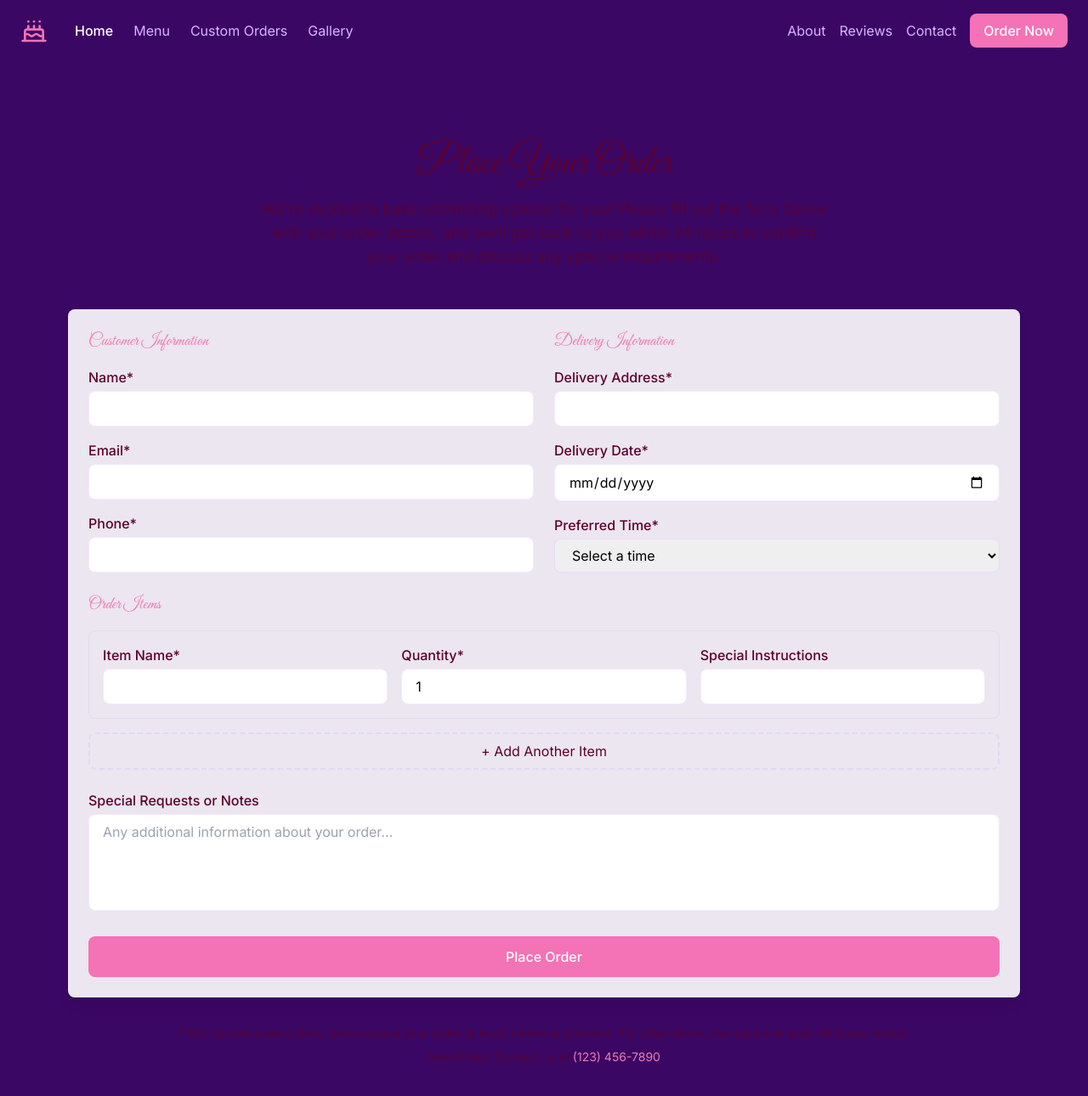
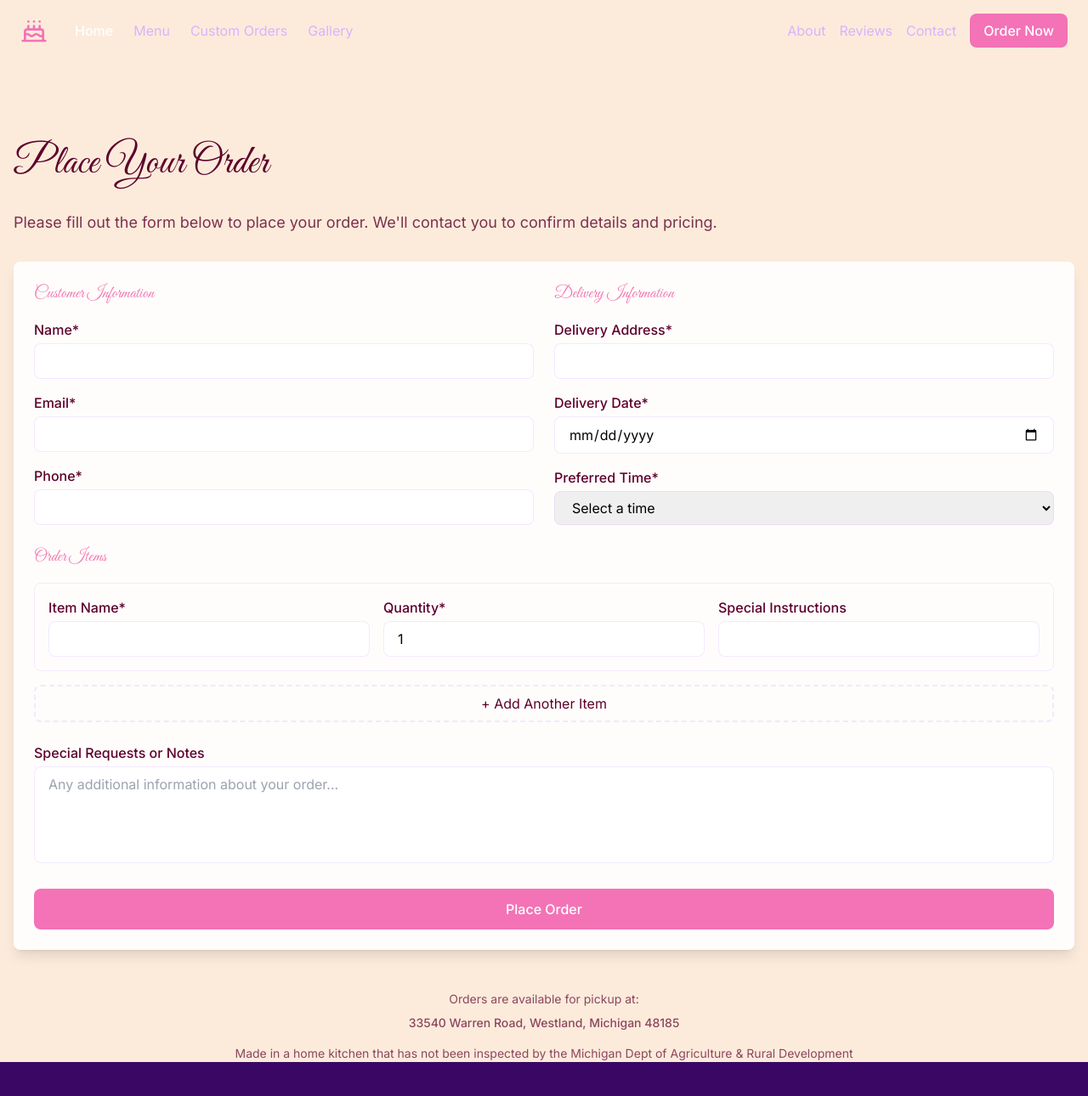
Before and after one commit to tony-42069/bbd-website, a Next.js app: page /order in a window 1280 px wide. Shown: the top 1290 px of the page at 85% size. After the commit the page ends 1250 px from the top, so only its background shows below. Built offline with nearby package versions, Linux system fonts and the light colour scheme.

Commit message:
Added Order page with fully styled order form and pickup information

```diff
--- a/src/app/order/page.tsx
+++ b/src/app/order/page.tsx
@@ -1,58 +1,36 @@
 'use client'
 
 import React from 'react'
-import { motion } from 'framer-motion'
 import Navbar from '@/components/Navbar'
 import OrderForm from '@/components/OrderForm'
+import { motion } from 'framer-motion'
 
 export default function OrderPage() {
   return (
-    <main className="min-h-screen">
+    <main className="min-h-screen bg-brand-cream">
       <Navbar />
-      <div className="container mx-auto px-4 py-24 max-w-6xl">
+      <div className="pt-24 px-4 max-w-7xl mx-auto">
         <motion.div
           initial={{ opacity: 0, y: 20 }}
           animate={{ opacity: 1, y: 0 }}
-          transition={{ duration: 0.5 }}
-          className="text-center mb-12"
+          transition={{ duration: 0.8 }}
         >
-          <h1 className="text-4xl md:text-5xl font-greatVibes text-brand-darkRed mb-4">
+          <h1 className="text-4xl md:text-5xl font-greatVibes text-brand-darkRed mb-8">
             Place Your Order
           </h1>
-          <p className="text-lg text-brand-darkRed/80 max-w-2xl mx-auto">
-            We're excited to bake something special for you! Please fill out the form below
-            with your order details, and we'll get back to you within 24 hours to confirm
-            your order and discuss any special requirements.
+
+          <p className="text-lg text-brand-darkRed/80 mb-8">
+            Please fill out the form below to place your order. We'll contact you to confirm details and pricing.
           </p>
-        </motion.div>
 
-        <motion.div
-          initial={{ opacity: 0, y: 20 }}
-          animate={{ opacity: 1, y: 0 }}
-          transition={{ duration: 0.5, delay: 0.2 }}
-        >
           <OrderForm />
-        </motion.div>
 
-        <motion.div
-          initial={{ opacity: 0 }}
-          animate={{ opacity: 1 }}
-          transition={{ duration: 0.5, delay: 0.4 }}
-          className="mt-8 text-center text-brand-darkRed/80"
-        >
-          <p className="text-sm">
-            * For custom cake orders, please place your order at least 1 week in advance.
-            For other items, we require at least 48 hours notice.
-          </p>
-          <p className="text-sm mt-2">
-            Need help? Contact us at{' '}
-            <a
-              href="tel:+1234567890"
-              className="text-brand-pink hover:text-brand-darkRed transition-colors"
-            >
-              (123) 456-7890
-            </a>
-          </p>
+          {/* Pickup Location Info */}
+          <div className="mt-12 text-center text-brand-darkRed/70 text-sm">
+            <p className="mb-2">Orders are available for pickup at:</p>
+            <p className="font-medium">33540 Warren Road, Westland, Michigan 48185</p>
+            <p className="mt-4">Made in a home kitchen that has not been inspected by the Michigan Dept of Agriculture & Rural Development</p>
+          </div>
         </motion.div>
       </div>
     </main>
```
